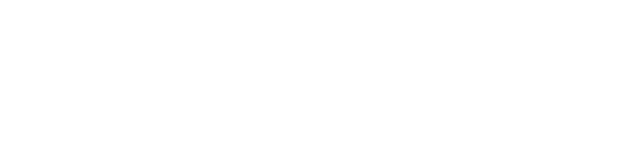
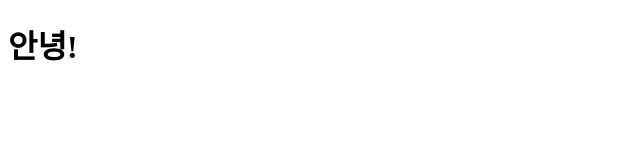
Before and after one commit to EunSeo-bit/responsive-page, a plain HTML site: page index.html in a window 1280 px wide. Shown: the whole page, without its empty margins (0-640 px from the left). Drawn offline with Linux system fonts and the light colour scheme.

Commit message:
index.html 파일 수정

```diff
--- a/index.html
+++ b/index.html
@@ -7,5 +7,7 @@
   </head>
   <link rel="stylesheet" href="css/style.css" />
   <script src="js/script.js" defer></script>
-  <body></body>
+  <body>
+    <h1>안녕!</h1>
+  </body>
 </html>
```
